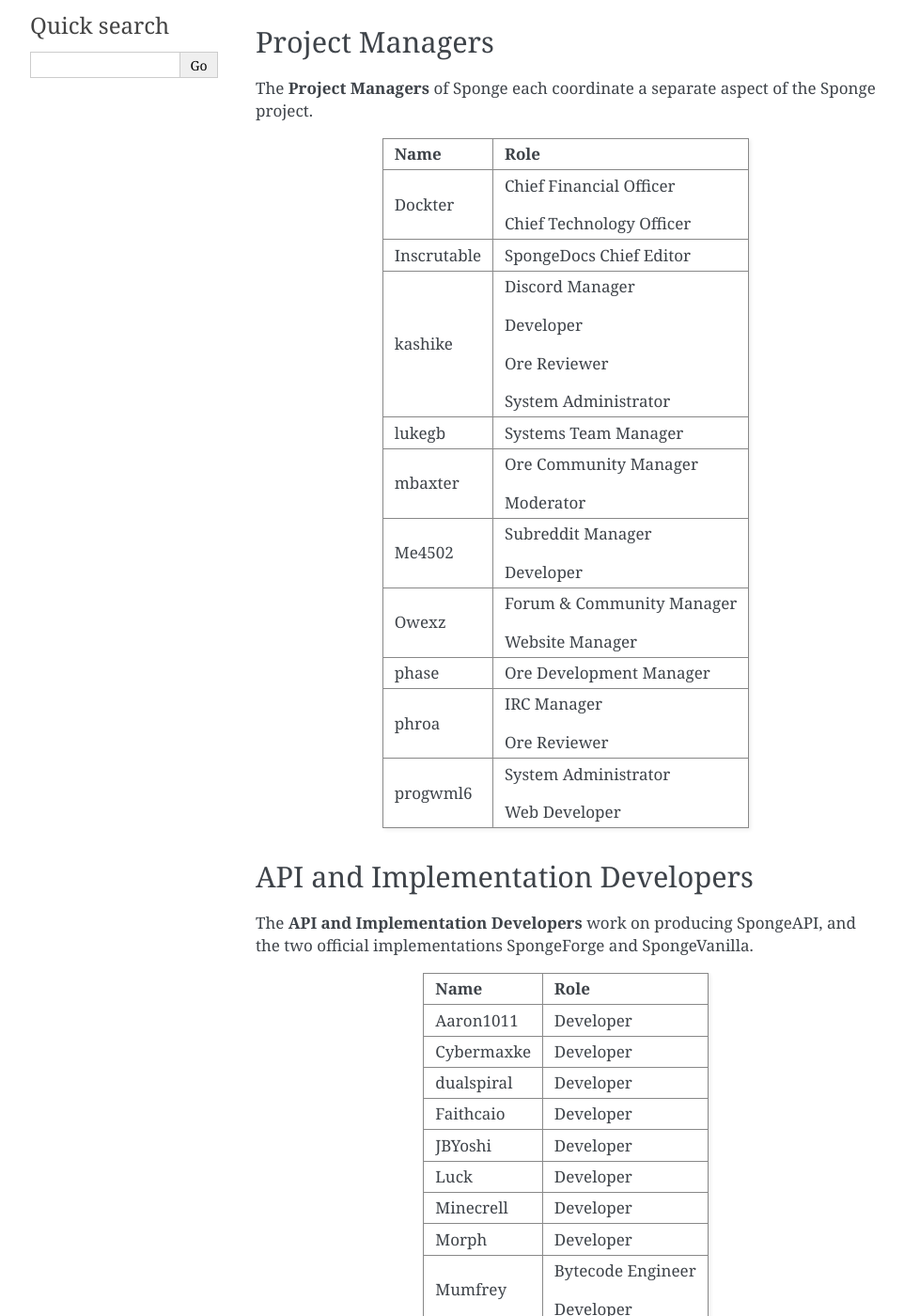
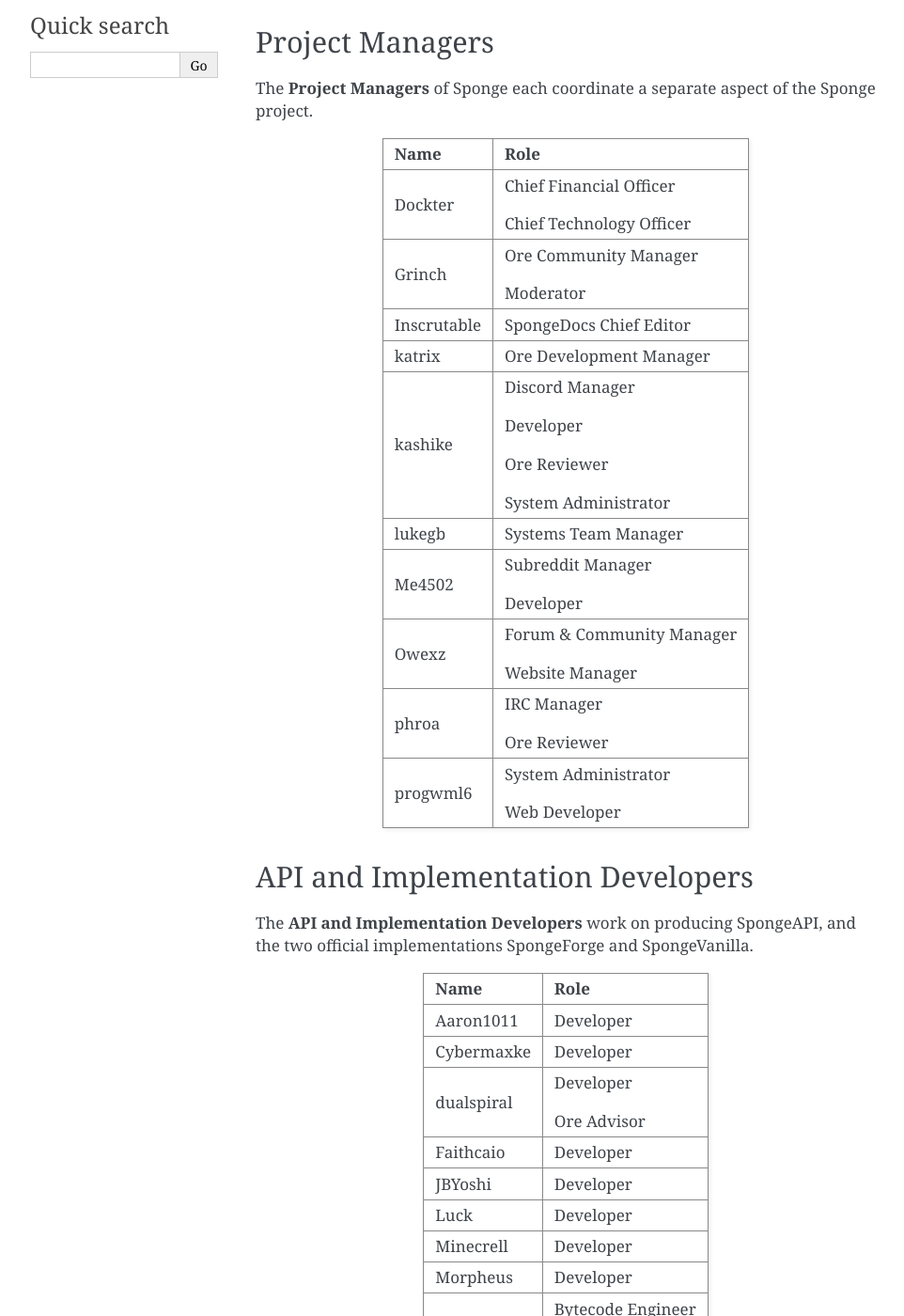
Before and after one commit to SpongePowered/SpongeDocs, a Sphinx documentation site: the page built from source/about/staff.rst, in a window 1280 px wide and 1400 px high, scrolled down 445 px. Shown: the whole window at 94% size, without its empty margins (148-1110 px from the left). Built offline with Sphinx 7.4.7, drawn with Linux system fonts in a browser that asks for light colours; pages that are not in the unit, such as notebooks, are missing from menus; some of the changed text lies outside the part shown.

Commit message:
Many many changes.

```diff
--- a/source/about/staff.rst
+++ b/source/about/staff.rst
@@ -32,7 +32,13 @@
 |                                   |                                    |
 |                                   | Chief Technology Officer           |
 +-----------------------------------+------------------------------------+
+| Grinch                            | Ore Community Manager              |
+|                                   |                                    |
+|                                   | Moderator                          |
++-----------------------------------+------------------------------------+
 | Inscrutable                       | SpongeDocs Chief Editor            |
++-----------------------------------+------------------------------------+
+| katrix                            | Ore Development Manager            |
 +-----------------------------------+------------------------------------+
 | kashike                           | Discord Manager                    |
 |                                   |                                    |
@@ -44,10 +50,6 @@
 +-----------------------------------+------------------------------------+
 | lukegb                            | Systems Team Manager               |
 +-----------------------------------+------------------------------------+
-| mbaxter                           | Ore Community Manager              |
-|                                   |                                    |
-|                                   | Moderator                          |
-+-----------------------------------+------------------------------------+
 | Me4502                            | Subreddit Manager                  |
 |                                   |                                    |
 |                                   | Developer                          |
@@ -55,8 +57,6 @@
 | Owexz                             | Forum & Community Manager          |
 |                                   |                                    |
 |                                   | Website Manager                    |
-+-----------------------------------+------------------------------------+
-| phase                             | Ore Development Manager            |
 +-----------------------------------+------------------------------------+
 | phroa                             | IRC Manager                        |
 |                                   |                                    |
@@ -81,6 +81,8 @@
 | Cybermaxke                        | Developer                          |
 +-----------------------------------+------------------------------------+
 | dualspiral                        | Developer                          |
+|                                   |                                    |
+|                                   | Ore Advisor                        |
 +-----------------------------------+------------------------------------+
 | Faithcaio                         | Developer                          |
 +-----------------------------------+------------------------------------+
@@ -90,7 +92,7 @@
 +-----------------------------------+------------------------------------+
 | Minecrell                         | Developer                          |
 +-----------------------------------+------------------------------------+
-| Morph                             | Developer                          |
+| Morpheus                          | Developer                          |
 +-----------------------------------+------------------------------------+
 | Mumfrey                           | Bytecode Engineer                  |
 |                                   |                                    |
@@ -161,7 +156,7 @@
 +===================================+====================================+
 | jamierocks                        | Web Developer                      |
 |                                   |                                    |
-|                                   | Ore Reviewer                       |
+|                                   | Ore Advisor                        |
 +-----------------------------------+------------------------------------+
 
 SpongeDocs Editors
@@ -180,6 +175,8 @@
 +-----------------------------------+------------------------------------+
 | worm424                           | Editor                             |
 |                                   |                                    |
+|                                   | Ore Advisor                        |
+|                                   |                                    |
 |                                   | Moderator                          |
 +-----------------------------------+------------------------------------+
 
@@ -213,6 +212,8 @@
 | Eufranio                          | Ore Reviewer                       |
 +-----------------------------------+------------------------------------+
 | liach                             | Ore Reviewer                       |
++-----------------------------------+------------------------------------+
+| loki                              | Ore Reviewer                       |
 +-----------------------------------+------------------------------------+
 | mosemister                        | Ore Reviewer                       |
 +-----------------------------------+------------------------------------+
@@ -274,6 +275,8 @@
 +-----------------------------------+------------------------------------+
 | Pandette                          | Editor                             |
 +-----------------------------------+------------------------------------+
+| phase                             | Ore Development Manager            |
++-----------------------------------+------------------------------------+
 | Saladoc                           | Editor                             |
 +-----------------------------------+------------------------------------+
 | sibomots                          | Developer                          |
```
Also changed, not shown: other parts of source/about/staff.rst (+5 -10 lines).
